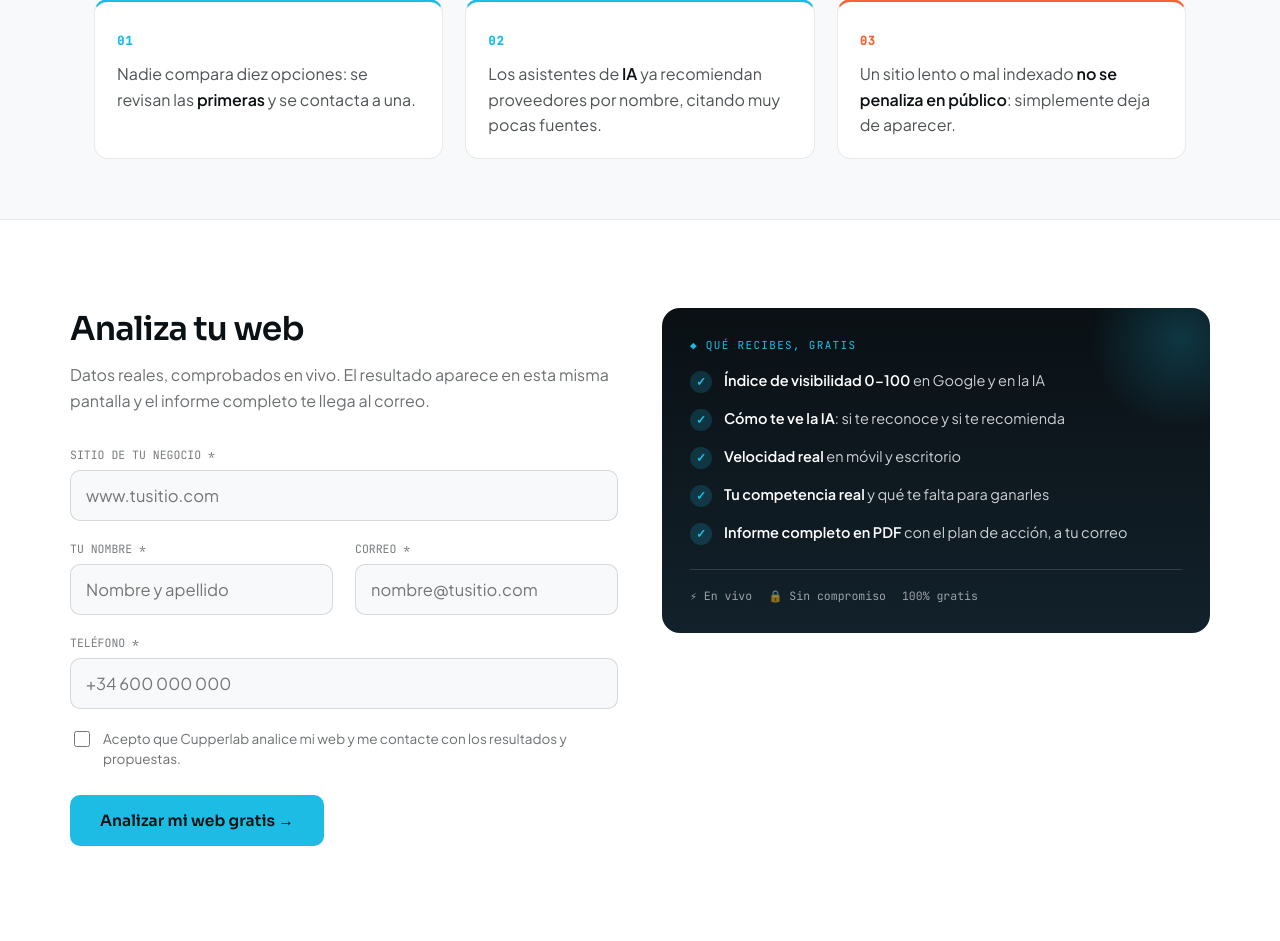
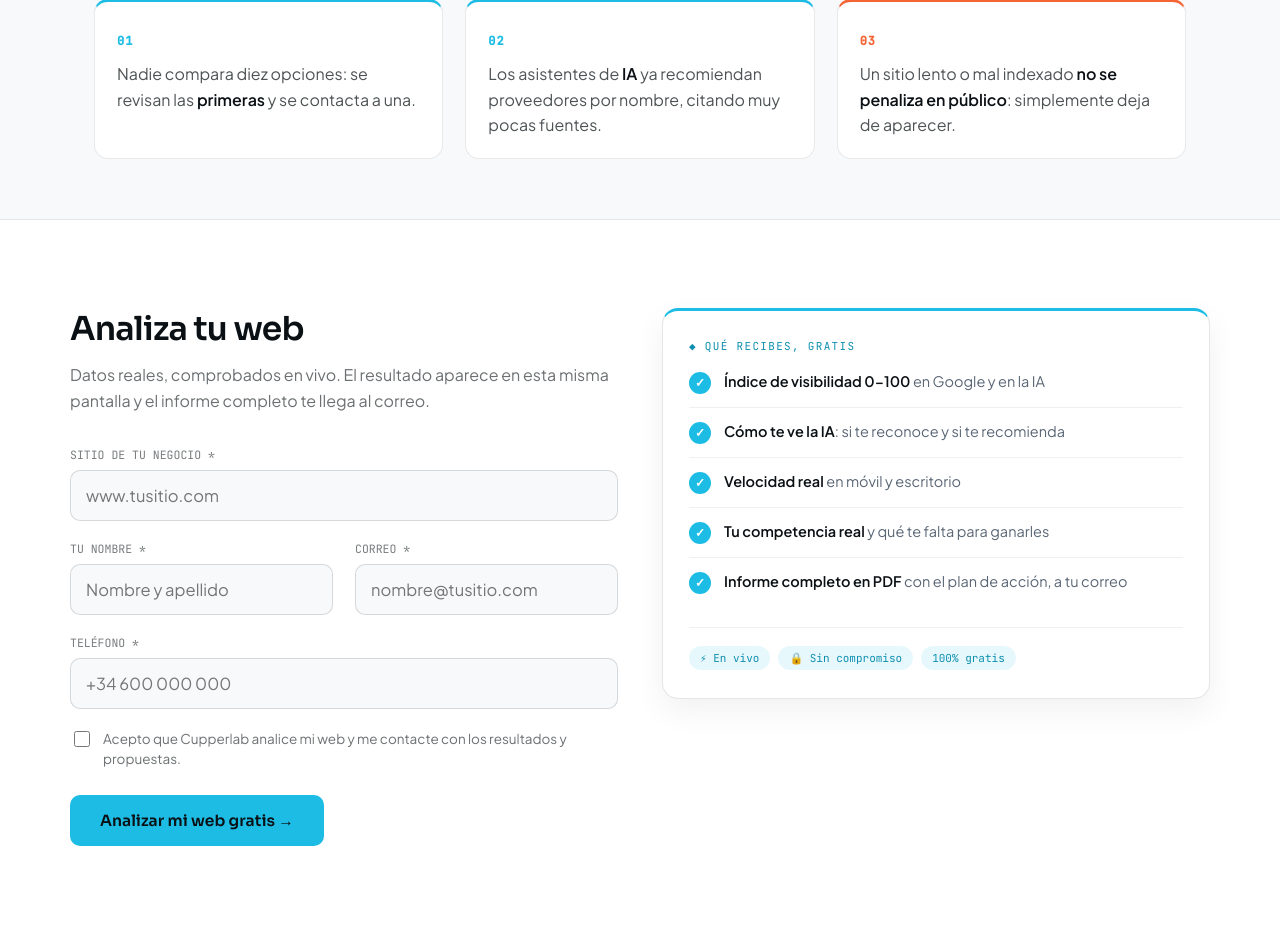
Before and after one commit to edilsonf15/cupperlab-diagnostico, a FastAPI app: page / in a window 1280 px wide. Shown: the part 1070-2011 px from the top of the page. Run offline with FastAPI, Linux system fonts and the light colour scheme.

Commit message:
Landing: panel 'que recibes' en claro (tarjeta blanca on-brand, no oscuro)
Co-Authored-By: Claude Opus 4.8 <noreply@anthropic.com>

```diff
--- a/app/templates/index.html
+++ b/app/templates/index.html
@@ -51,15 +51,16 @@
   .ucard:hover::after{opacity:1}
   .reveal{opacity:0;transform:translateY(16px);transition:opacity .6s ease,transform .6s ease}
   .reveal.in{opacity:1;transform:none}
-  /* Panel "qué recibes" junto al formulario */
-  .infopanel{background:linear-gradient(180deg,#0A1014,#12212b);color:#F7F9FB;border-radius:18px;padding:30px 28px;position:relative;overflow:hidden}
-  .infopanel::before{content:"";position:absolute;right:-60px;top:-60px;width:180px;height:180px;border-radius:50%;background:radial-gradient(circle,rgba(28,188,228,0.22),transparent 70%)}
-  .infopanel .ip-eyebrow{font-family:'JetBrains Mono',monospace;font-size:11px;letter-spacing:.12em;color:#1CBCE4;margin-bottom:18px;position:relative}
-  .ip-list{list-style:none;margin:0;padding:0;display:flex;flex-direction:column;gap:15px;position:relative}
-  .ip-list li{display:flex;gap:12px;align-items:flex-start;font-size:14.5px;line-height:1.5;color:rgba(247,249,251,0.82)}
-  .ip-list li b{color:#fff;font-weight:600}
-  .ip-ck{flex-shrink:0;width:22px;height:22px;border-radius:50%;background:rgba(28,188,228,0.18);color:#1CBCE4;font-weight:700;font-size:12px;display:flex;align-items:center;justify-content:center;margin-top:1px}
-  .ip-foot{display:flex;flex-wrap:wrap;gap:8px 16px;margin-top:24px;padding-top:18px;border-top:1px solid rgba(247,249,251,0.14);font-family:'JetBrains Mono',monospace;font-size:11.5px;color:rgba(247,249,251,0.6);position:relative}
+  /* Panel "qué recibes" junto al formulario (claro, on-brand) */
+  .infopanel{background:#fff;border:1px solid rgba(10,16,20,0.10);border-top:3px solid #1CBCE4;border-radius:16px;padding:28px 26px;box-shadow:0 12px 32px rgba(10,16,20,0.06)}
+  .infopanel .ip-eyebrow{font-family:'JetBrains Mono',monospace;font-size:11px;letter-spacing:.12em;color:#0E8FB0;margin-bottom:18px}
+  .ip-list{list-style:none;margin:0;padding:0;display:flex;flex-direction:column;gap:0}
+  .ip-list li{display:flex;gap:13px;align-items:flex-start;font-size:14.5px;line-height:1.5;color:#5a6675;padding:13px 0;border-top:1px solid #eef1f4}
+  .ip-list li:first-child{border-top:0;padding-top:0}
+  .ip-list li b{color:#0A1014;font-weight:600}
+  .ip-ck{flex-shrink:0;width:22px;height:22px;border-radius:50%;background:#1CBCE4;color:#fff;font-weight:700;font-size:12px;display:flex;align-items:center;justify-content:center;margin-top:1px}
+  .ip-foot{display:flex;flex-wrap:wrap;gap:8px;margin-top:20px;padding-top:18px;border-top:1px solid #eef1f4}
+  .ip-foot span{font-family:'JetBrains Mono',monospace;font-size:11px;color:#0E8FB0;background:rgba(28,188,228,0.10);border-radius:999px;padding:5px 11px}
 </style>
 </head>
 <body>
```
